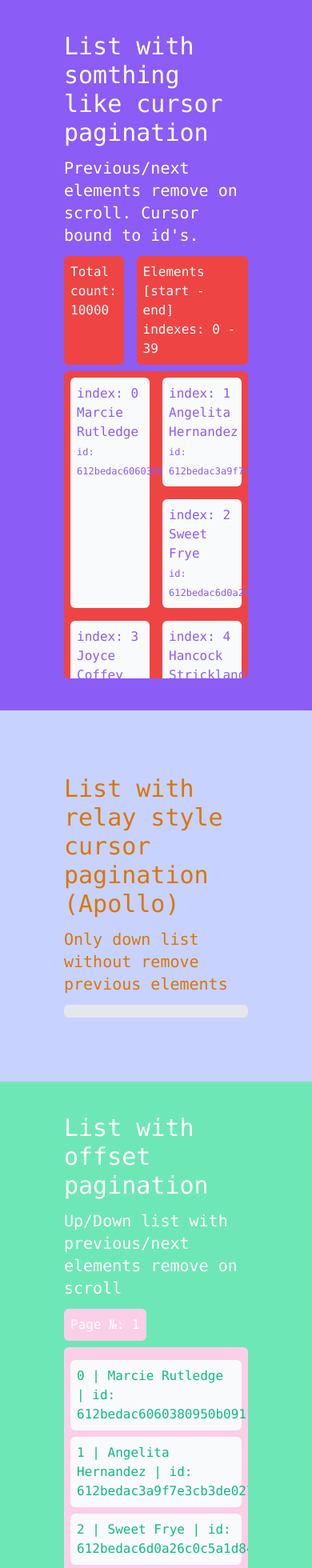
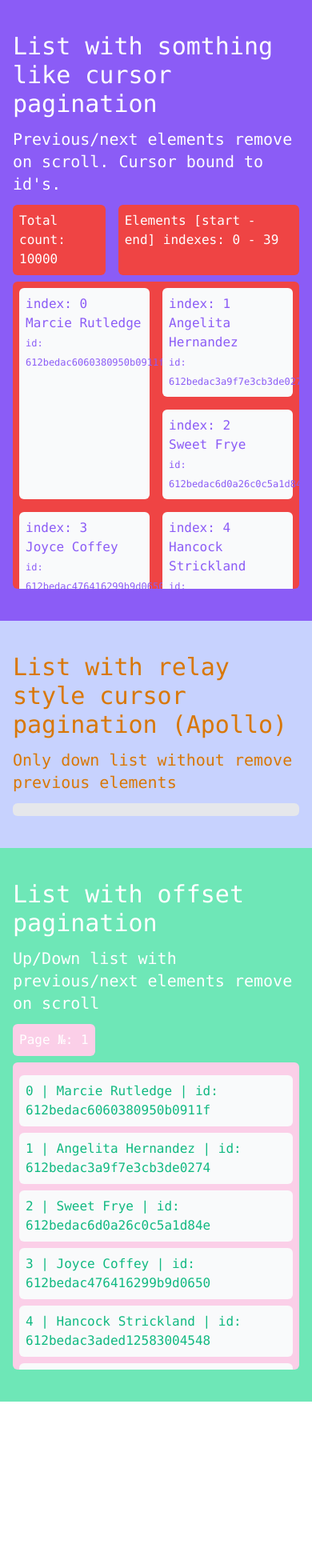
Before and after one commit to HerbertLiskin/render-list-test, a React (Create React App) app: page / in a window 390 px wide. Shown: the top 1960 px of the page at 80% size. After the commit the page ends 1752 px from the top, so only its background shows below. Built offline with nearby package versions, Linux system fonts and the light colour scheme.

Commit message:
adaptive test

```diff
--- a/src/components/ListWithCursorPaginationGraphQL.tsx
+++ b/src/components/ListWithCursorPaginationGraphQL.tsx
@@ -36,7 +36,7 @@ const ListWithCursorPaginationGraphQL = () => {
   }
 
 	return (
-		<div className='bg-indigo-200 p-20'>
+		<div className='bg-indigo-200 pt-10 pb-10 md:pr-20 md:pl-20 pr-4 pl-4'>
 			<div className='text-yellow-600 text-3xl mb-3'>List with relay style cursor pagination (Apollo)</div>
 			<div className='text-yellow-600 text-xl mb-3'>Only down list without remove previous elements</div>
 				<div
--- a/src/components/ListWithJsonCursorPagination.tsx
+++ b/src/components/ListWithJsonCursorPagination.tsx
@@ -64,7 +64,7 @@ const ListWithJsonCursorPagination: React.FC<UsersListProps> = ({usersList}) =>
 	const listLastIndex: number = usersCurrentList[usersCurrentList.length-1].index
 
 	return (
-		<div className='bg-purple-500 pt-10 pb-10 pr-20 pl-20'>
+		<div className='bg-purple-500 pt-10 pb-10 md:pr-20 md:pl-20 pr-4 pl-4'>
 			<div className='text-white text-3xl mb-3'>List with somthing like cursor pagination</div>
 			<div className='text-white text-xl mb-3'>Previous/next elements remove on scroll. Cursor bound to id's.</div>
 			<div className='w-full flex justify-between'>
--- a/src/components/ListWithPagination.tsx
+++ b/src/components/ListWithPagination.tsx
@@ -53,7 +53,7 @@ const ListWithPagination: React.FC<UsersListProps> = ({usersList}) => {
   }
 
 	return (
-		<div className='bg-green-300 pt-10 pb-10 pr-20 pl-20'>
+		<div className='bg-green-300 pt-10 pb-10 md:pr-20 md:pl-20 pr-4 pl-4'>
 			<div className='text-white text-3xl mb-3'>List with offset pagination</div>
 			<div className='text-white text-xl mb-3'>Up/Down list with previous/next elements remove on scroll</div>
 			<div className='inline-block mb-2 p-2 bg-pink-200 rounded-md text-white'>Page №: {page}</div>
```
